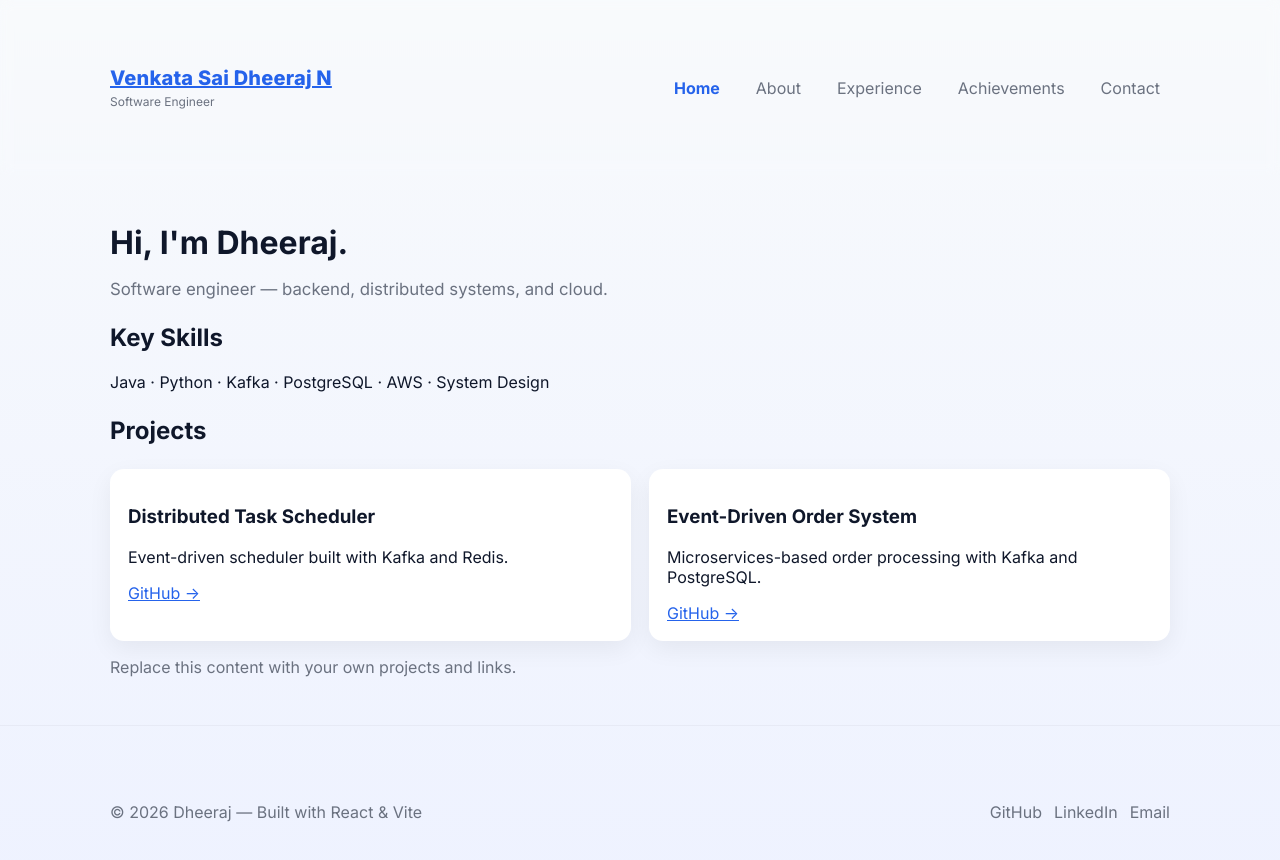
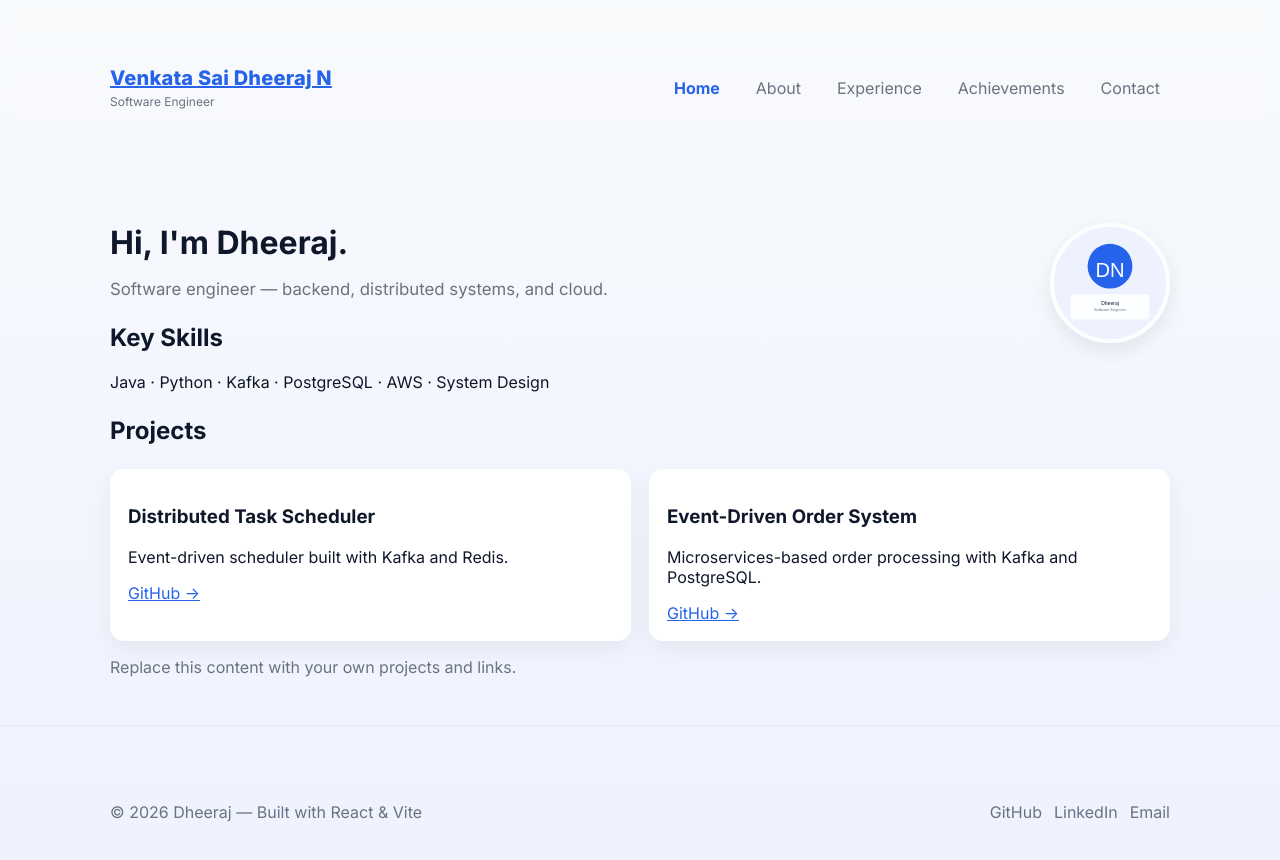
Before and after one commit to saidheerajnvs29/saidheerajnvs29.github.io, a React (Vite) app: page / in a window 1280 px wide. Shown: the top 860 px of the page. Built offline with nearby package versions, Linux system fonts and the light colour scheme.

Commit message:
added picture

```diff
--- a/src/index.css
+++ b/src/index.css
@@ -60,3 +60,6 @@ a{color:var(--accent)}
   .hero{flex-direction:column-reverse}
   .hero-right{width:100%}
 }
+
+/* profile image */
+.profile{width:120px;height:120px;border-radius:9999px;object-fit:cover;border:4px solid rgba(255,255,255,0.85);box-shadow:0 8px 20px rgba(2,6,23,0.08);float:right;margin-left:18px}
--- a/src/pages/Contact.jsx
+++ b/src/pages/Contact.jsx
@@ -8,7 +8,7 @@ export default function Contact() {
 
       <ul>
         <li>Email: <a href="mailto:saidheerajnvs1998@gmail.com">saidheerajnvs1998@gmail.com</a></li>
-        <li>LinkedIn: <a href="https://www.linkedin.com/in/dheeraj-narayanabhatla/">Dheeraj Narayanabhatla</a></li>
+        <li>LinkedIn: <a href="https://www.linkedin.com/in/dheeraj-narayanabhatla/">Venkata Sai Dheeraj Narayanabhatla</a></li>
       </ul>
     </section>
   )
--- a/src/pages/Home.jsx
+++ b/src/pages/Home.jsx
@@ -3,6 +3,7 @@ import React from 'react'
 export default function Home() {
   return (
     <section>
+      <img src="/profile.svg" alt="Dheeraj" className="profile" />
       <h1>Hi, I'm Dheeraj.</h1>
       <p className="lead">Software engineer — backend, distributed systems, and cloud.</p>
 
```
Also changed, not shown: public/profile.svg (added), 1 other file (tests, documents, lock files or other folders).
